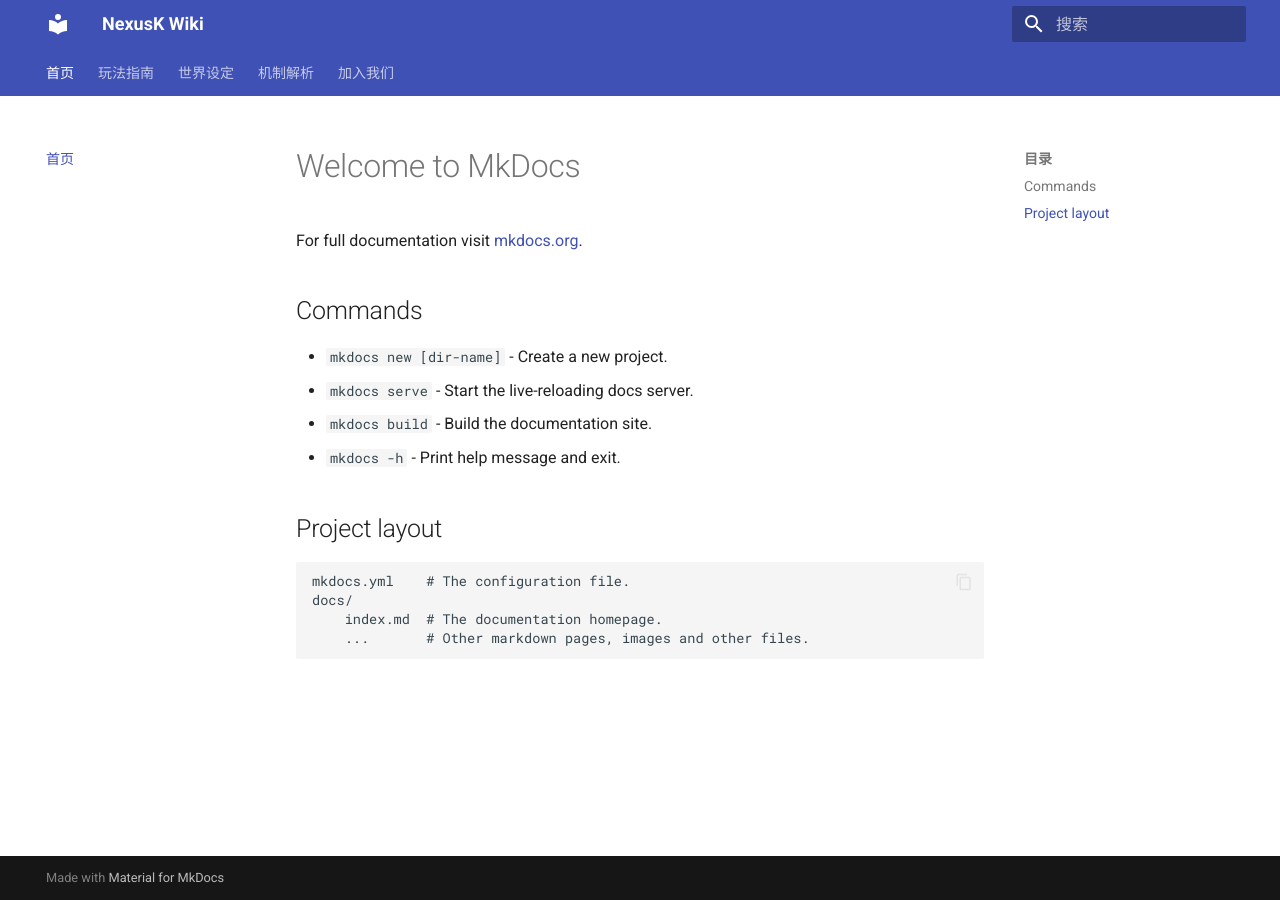
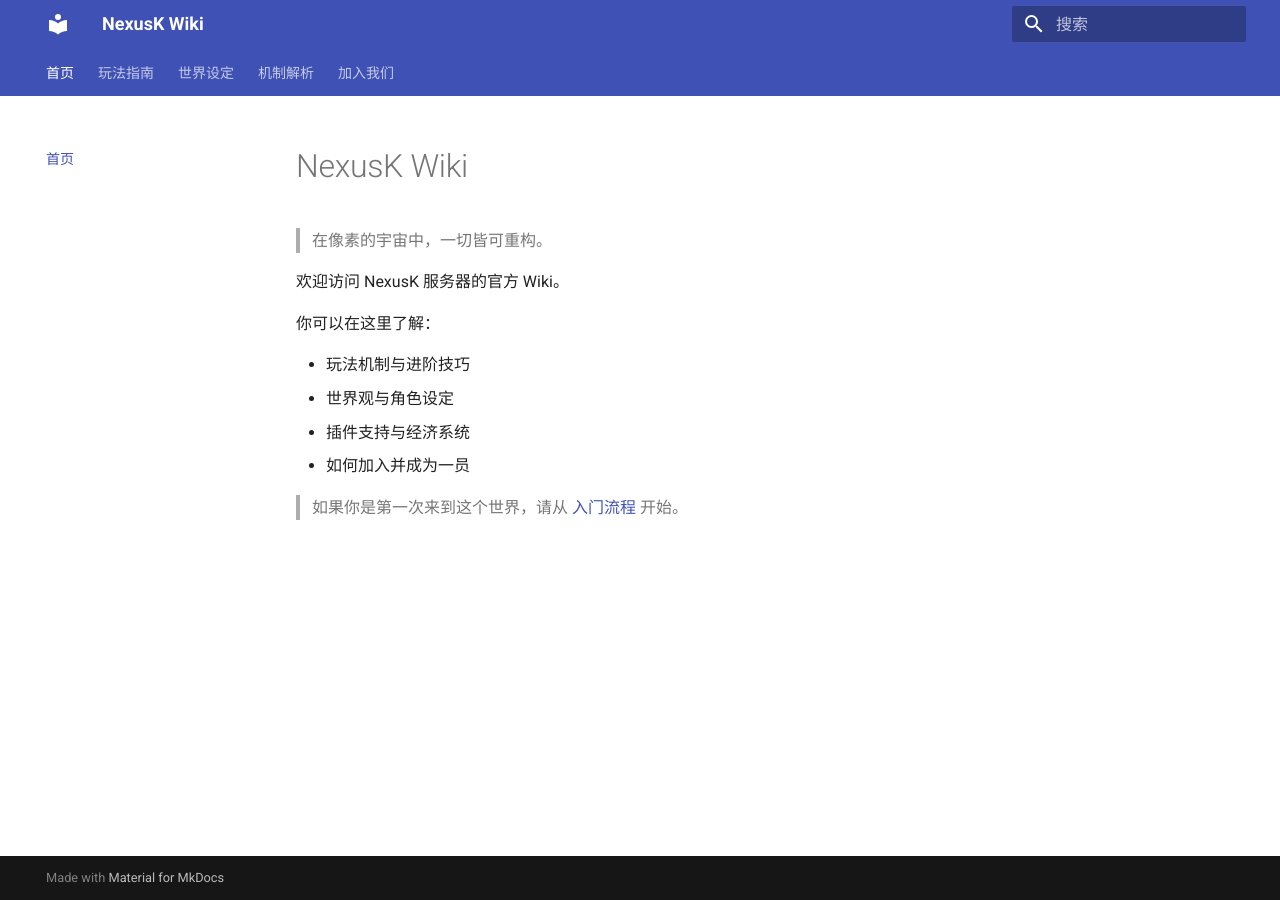
Before and after one commit to nexusk-dev/nexusk-wiki, an MkDocs documentation site: the page built from docs/index.md, in a window 1280 px wide. Built offline with MkDocs 1.6.1 and Material for MkDocs 9.7.7, drawn with Linux system fonts in a browser that asks for light colours.

Commit message:
update NexusK Wiki

```diff
--- a/docs/index.md
+++ b/docs/index.md
@@ -1,17 +1,14 @@
-# Welcome to MkDocs
+# NexusK Wiki
 
-For full documentation visit [mkdocs.org](https://www.mkdocs.org).
+> 在像素的宇宙中，一切皆可重构。
 
-## Commands
+欢迎访问 NexusK 服务器的官方 Wiki。
 
-* `mkdocs new [dir-name]` - Create a new project.
-* `mkdocs serve` - Start the live-reloading docs server.
-* `mkdocs build` - Build the documentation site.
-* `mkdocs -h` - Print help message and exit.
+你可以在这里了解：
 
-## Project layout
+- 玩法机制与进阶技巧
+- 世界观与角色设定
+- 插件支持与经济系统
+- 如何加入并成为一员
 
-    mkdocs.yml    # The configuration file.
-    docs/
-        index.md  # The documentation homepage.
-        ...       # Other markdown pages, images and other files.
+> 如果你是第一次来到这个世界，请从 [入门流程](getting-started.md) 开始。
```
Also changed, not shown: docs/characters.md (added, +25 -0 lines), docs/faq.md (added, +5 -0 lines), docs/getting-started.md (added, +9 -0 lines), docs/join.md (added, +20 -0 lines), docs/world.md (added, +22 -0 lines).
